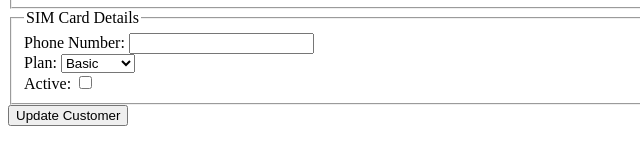
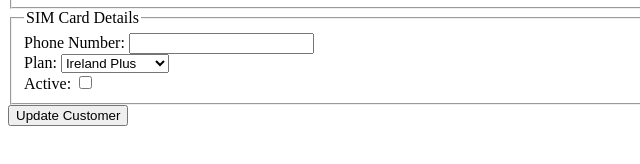
Before and after one commit to prasanna80564/simcard_management-project-, a website: page public/edit-customer.html in a window 1280 px wide. Shown: the part 148-312 px from the top of the page, 0-640 px from the left. Drawn offline with Linux system fonts and the light colour scheme.

Commit message:
plans name changed

```diff
--- a/public/edit-customer.html
+++ b/public/edit-customer.html
@@ -31,9 +31,9 @@
         <input type="text" id="editPhoneNumber" required><br>
         <label for="editplan">Plan:</label>
         <select id="editPlan" required>
-            <option value="Basic">Basic</option>
-            <option value="Gold">Gold</option>
-            <option value="Platinum">Platinum</option>
+            <option value="Ireland Plus">Ireland Plus</option>
+            <option value="Go Unlimited">Go Unlimited</option>
+            <option value="Unlimited Plus">Unlimited Plus</option>
           </select><br>
           <label for="editIsActive">Active:</label>
           <input type="checkbox" id="editIsActive"><br>
```
Also changed, not shown: public/index.html (+3 -3 lines).
